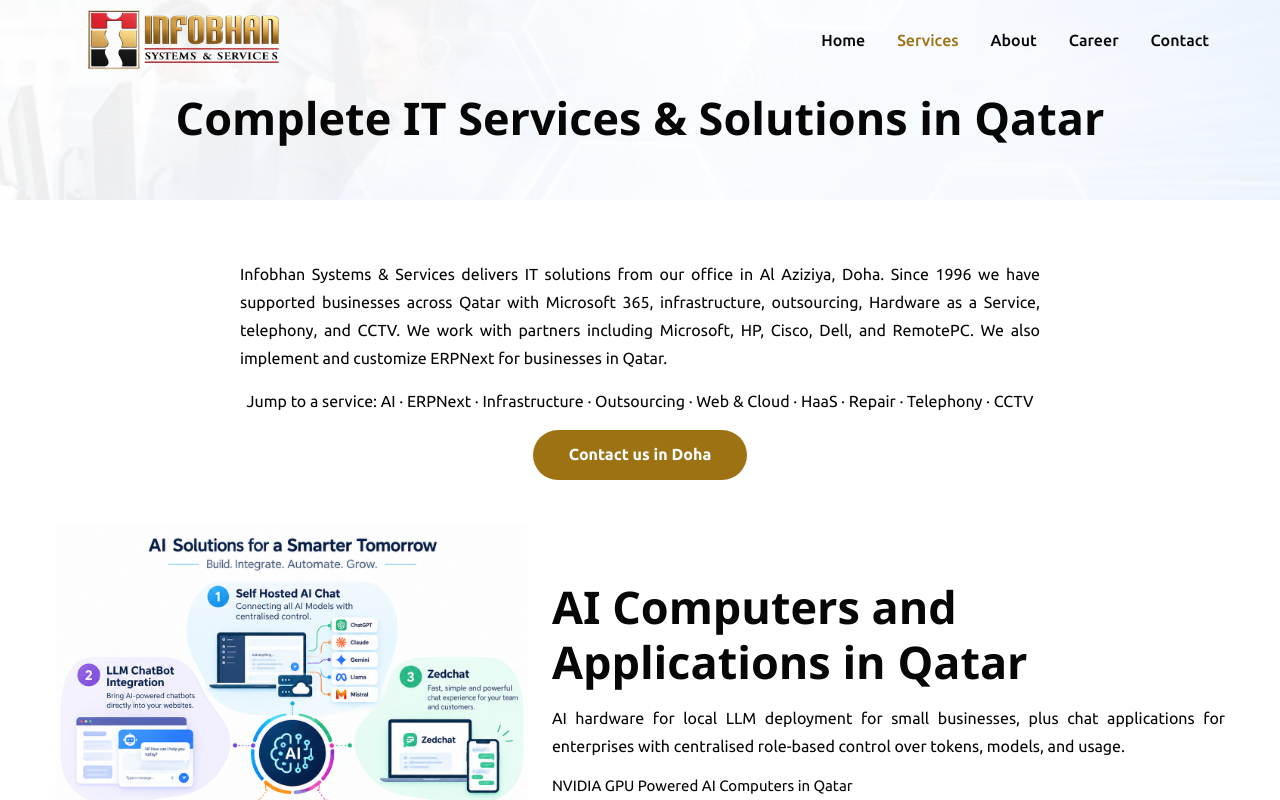
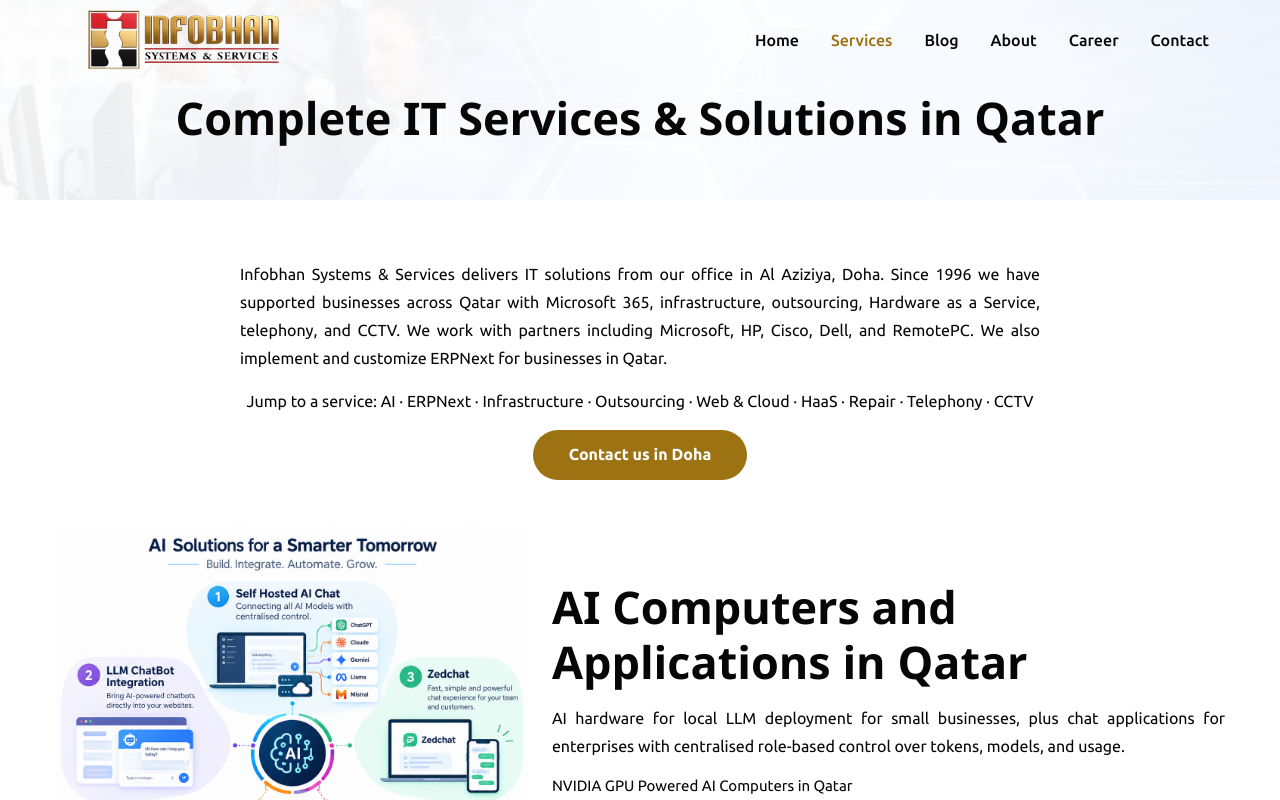
Before and after one commit to ameenclick/infobhanWebsite, a plain HTML site: page services.html in a window 1280 px wide. Shown: the top 800 px of the page. Drawn offline with nearby package versions, Linux system fonts and the light colour scheme.

Commit message:
change: Added Blog link to website

```diff
--- a/services.html
+++ b/services.html
@@ -354,6 +354,9 @@ Author URL: http://w3layouts.com
                         </li>
                         <li class="nav-item">
                             <a class="nav-link active" href="services.html">Services</a>
+                        </li>
+                        <li class="nav-item">
+                            <a class="nav-link" target="_blank" rel="noopener noreferrer" href="https://blog.infobhan.net">Blog</a>
                         </li>
                         <li class="nav-item">
                             <a class="nav-link" href="about.html">About</a>
```
Also changed, not shown: about.html (+3 -3 lines), contact.html (+3 -3 lines), index.html (+3 -3 lines), success.html (+3 -3 lines).
